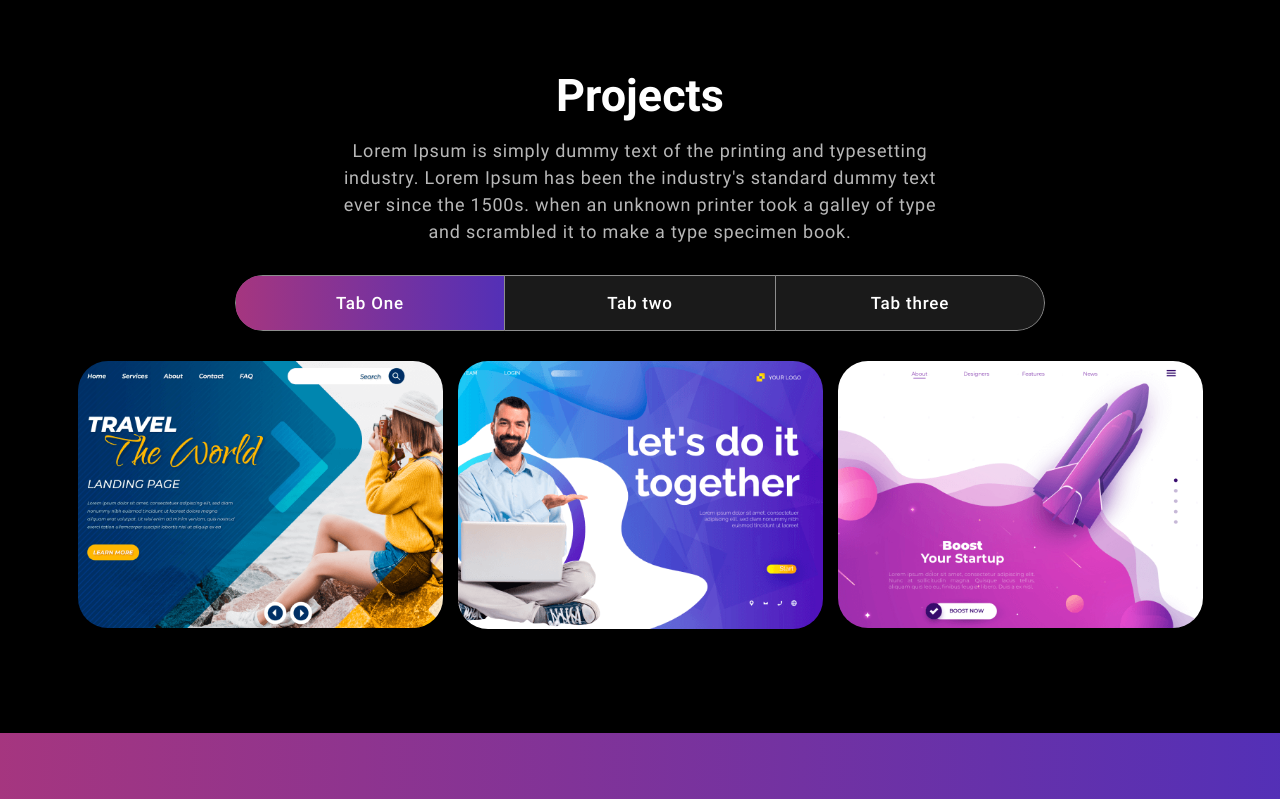
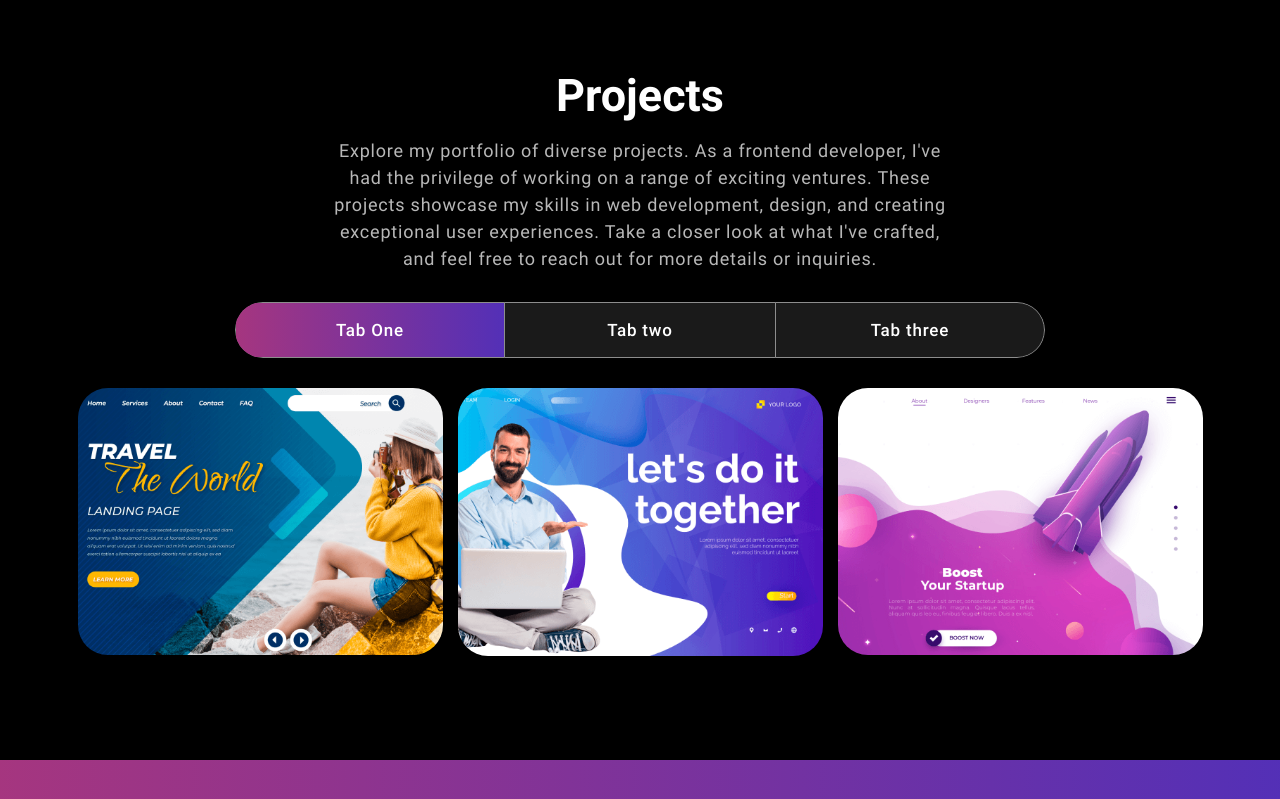
Before and after one commit to adexterity/ADEX-PORTFOLIO, a React (Create React App) app: page / in a window 1280 px wide. Shown: the part 1100-1899 px from the top of the page. Built offline with nearby package versions, Linux system fonts and the light colour scheme.

Commit message:
edited the project section

```diff
--- a/src/components/Projects.jsx
+++ b/src/components/Projects.jsx
@@ -36,10 +36,7 @@ export const Projects = () => {
           <Col size={12}>
             <h2> Projects </h2>
             <p>
-              Lorem Ipsum is simply dummy text of the printing and typesetting
-              industry. Lorem Ipsum has been the industry's standard dummy text
-              ever since the 1500s. when an unknown printer took a galley of
-              type and scrambled it to make a type specimen book.
+            Explore my portfolio of diverse projects. As a frontend developer, I've had the privilege of working on a range of exciting ventures. These projects showcase my skills in web development, design, and creating exceptional user experiences. Take a closer look at what I've crafted, and feel free to reach out for more details or inquiries.
             </p>
             <Tab.Container id="projects-tabs" defaultActiveKey="first">
               <Nav
```
